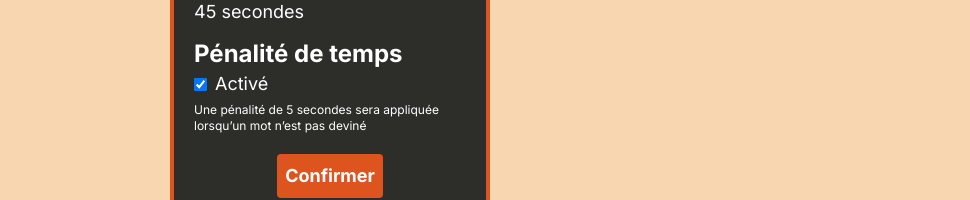
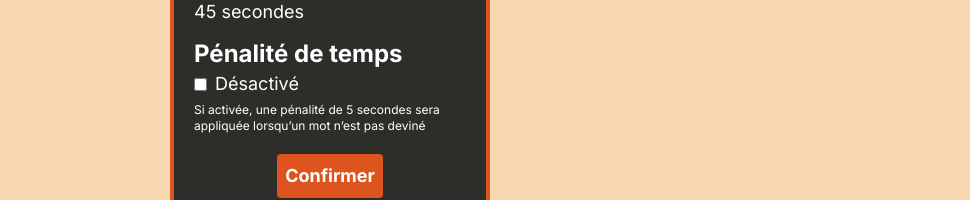
Before and after one commit to Spookywy/time2guess, a Next.js app: page / in a window 1280 px wide. Both pictures are taken after a click on the button 1236 px from the left and 44 px from the top of the page. Shown: the part 408-608 px from the top of the page, without its empty margins (310-1280 px from the left). Built offline with nearby package versions, Linux system fonts and the light colour scheme.

Commit message:
✨ add setting modal entry point on the "rule" page

```diff
--- a/src/app/page.tsx
+++ b/src/app/page.tsx
@@ -1,23 +1,33 @@
 "use client";
 import About from "@/components/about";
 import HomePage from "@/components/homepage";
+import SettingsModal from "@/components/modals/settingsModal";
 import NavigationBar, { Pages } from "@/components/navigationBar/navigationBar";
 import Rules from "@/components/rules";
 import { useState } from "react";
 
 export default function Home() {
   const [currentPage, setCurrentPage] = useState<Pages>("home");
+  const [showSettingsModal, setShowSettingsModal] = useState(false);
 
   function changePage(page: Pages) {
     setCurrentPage(page);
   }
 
+  function handleCloseSettingsModal() {
+    setShowSettingsModal(false);
+  }
+
+  function handleSettingsButtonClick() {
+    setShowSettingsModal(true);
+  }
+
   return (
     <main className="flex h-full flex-col items-center pt-5">
       {currentPage === "home" ? (
-        <HomePage />
+        <HomePage handleSettingsButtonClick={handleSettingsButtonClick} />
       ) : currentPage === "rules" ? (
-        <Rules />
+        <Rules handleSettingsButtonClick={handleSettingsButtonClick} />
       ) : (
         <About />
       )}
@@ -26,6 +36,9 @@ export default function Home() {
           <NavigationBar currentPage={currentPage} changePage={changePage} />
         </div>
       </div>
+      {showSettingsModal && (
+        <SettingsModal onClose={handleCloseSettingsModal} />
+      )}
     </main>
   );
 }
--- a/src/components/homepage.tsx
+++ b/src/components/homepage.tsx
@@ -7,10 +7,12 @@ import { FontAwesomeIcon } from "@fortawesome/react-fontawesome";
 import Image from "next/image";
 import Link from "next/link";
 import { useEffect, useState } from "react";
-import SettingsModal from "./modals/settingsModal";
 
-export default function HomePage() {
-  const [showSettingsModal, setShowSettingsModal] = useState(false);
+type HomePageProps = {
+  handleSettingsButtonClick: () => void;
+};
+
+export default function HomePage({ handleSettingsButtonClick }: HomePageProps) {
   const [showTips, setShowTips] = useState(false);
 
   useEffect(() => {
@@ -19,14 +21,6 @@ export default function HomePage() {
       localStorage.setItem("tipsShown", "true");
     }
   }, []);
-
-  function handleCloseSettingsModal() {
-    setShowSettingsModal(false);
-  }
-
-  function handleSettingsButtonClick() {
-    setShowSettingsModal(true);
-  }
 
   return (
     <>
@@ -72,9 +66,6 @@ export default function HomePage() {
           Jouer <FontAwesomeIcon icon={faGamepad} className="ml-2 text-3xl" />
         </Link>
       </div>
-      {showSettingsModal && (
-        <SettingsModal onClose={handleCloseSettingsModal} />
-      )}
     </>
   );
 }
--- a/src/components/modals/settingsModal.tsx
+++ b/src/components/modals/settingsModal.tsx
@@ -104,8 +104,8 @@ export default function SettingsModal({ onClose }: SettingsModalProps) {
             </label>
           </div>
           <p className="text-xs mt-1">
-            Une pénalité de 5 secondes sera appliquée lorsqu’un mot n’est pas
-            deviné
+            Si activée, une pénalité de 5 secondes sera appliquée lorsqu’un mot
+            n’est pas deviné
           </p>
         </div>
       </div>
--- a/src/components/rules.tsx
+++ b/src/components/rules.tsx
@@ -1,7 +1,11 @@
 import { faCheck, faXmark } from "@fortawesome/free-solid-svg-icons";
 import { FontAwesomeIcon } from "@fortawesome/react-fontawesome";
 
-export default function Rules() {
+type RulesProps = {
+  handleSettingsButtonClick: () => void;
+};
+
+export default function Rules({ handleSettingsButtonClick }: RulesProps) {
   return (
     <div className="text-md mx-4 text-center  text-jet md:text-2xl">
       <h1 className="text-center text-5xl font-extrabold">Règles</h1>
@@ -20,7 +24,7 @@ export default function Rules() {
       >
         <FontAwesomeIcon icon={faCheck} />
       </button>
-      <p className="mt-3 font-extrabold text-pigment-green">
+      <p className="mt-3 font-semibold text-pigment-green">
         Valider un mot deviné par votre équipe
       </p>
       <button
@@ -29,10 +33,17 @@ export default function Rules() {
       >
         <FontAwesomeIcon icon={faXmark} />
       </button>
-      <p className="mt-3 font-extrabold">
+      <p className="mt-3 font-semibold">
         Passer au mot suivant
         <br />
-        (et perdre 5 secondes si la pénalité est activée, voir les paramètres)
+        (et perdre 5 secondes si la pénalité est activée,{" "}
+        <span
+          className="text-dark-orange cursor-pointer font-extrabold"
+          onClick={handleSettingsButtonClick}
+        >
+          voir les paramètres
+        </span>
+        )
       </p>
     </div>
   );
--- a/src/utils/constants.ts
+++ b/src/utils/constants.ts
@@ -1,6 +1,6 @@
 export const DEFAULT_NUMBER_OF_WORDS_TO_PICK = 40;
 export const DEFAULT_ROUND_DURATION = 45;
-export const DEFAULT_IS_TIME_PENALTY_FEATURE_ENABLED = true;
+export const DEFAULT_IS_TIME_PENALTY_FEATURE_ENABLED = false;
 export const TIME_PENALTY = 5;
 export const GITHUB_REPO_URL = "https://github.com/Spookywy/time2guess";
-export const APP_VERSION = "1.4.1";
+export const APP_VERSION = "1.5.0";
```
